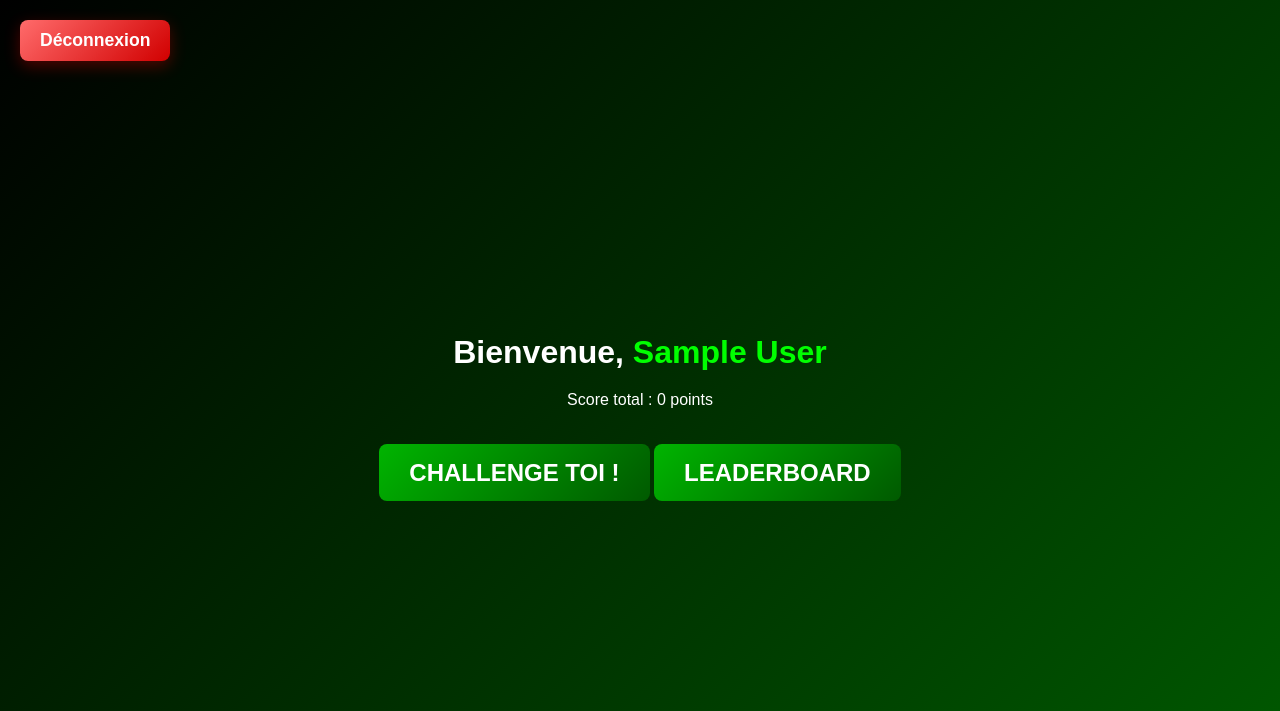
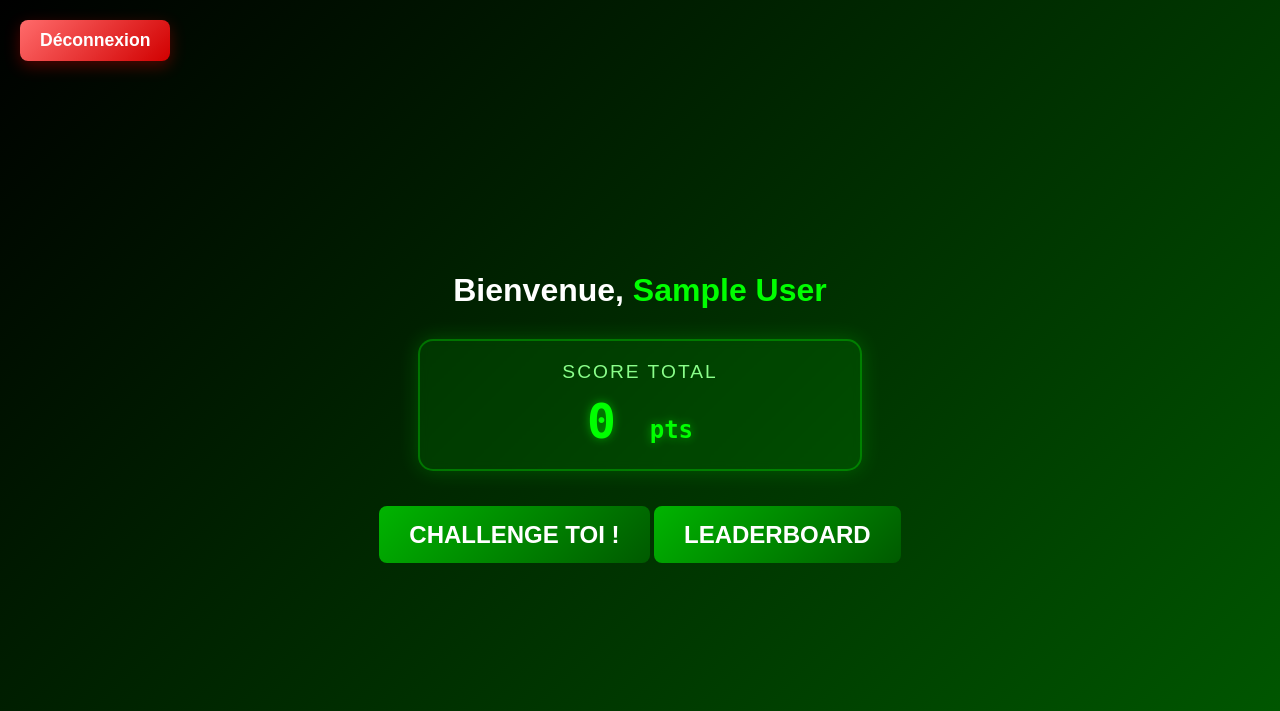
Before and after one commit to zorgue1/ProjetS-curit-, a PHP site: the page made by PHP/premièrePage.php in a window 1280 px wide. Shown: the top 711 px of the page. Run offline with PHP 8.4, Linux system fonts and the light colour scheme; the visitor is signed in with stand-in values (Sample User, id 1); data that the repository does not hold is empty.

Commit message:
CSS score

```diff
--- a/CSS/premièrePage.css
+++ b/CSS/premièrePage.css
@@ -35,32 +35,45 @@ body {
   font-weight: bold;
 }
 
-/* Barre de progression */
-.progress-section {
-  text-align: left;
-  margin-top: 20px;
+.score-section {
+  background: rgba(0, 255, 0, 0.1);
+  border: 2px solid rgba(0, 255, 0, 0.3);
+  border-radius: 15px;
+  padding: 20px;
+  margin: 30px auto;
+  max-width: 400px;
+  text-align: center;
+  backdrop-filter: blur(5px);
+  box-shadow: 0 0 20px rgba(0, 255, 0, 0.2);
+  transition: all 0.3s ease;
 }
 
-.progress-section label {
-  font-size: 1.2rem;
-  margin-bottom: 10px;
-  display: block;
+.score-section:hover {
+  transform: translateY(-5px);
+  box-shadow: 0 5px 25px rgba(0, 255, 0, 0.3);
 }
 
-.progress-container {
-  background: rgba(255, 255, 255, 0.2);
-  border-radius: 15px;
-  height: 20px;
-  position: relative;
-  overflow: hidden;
+.score-label {
+  font-size: 1.2rem;
+  color: #8aff8a;
+  margin-bottom: 10px;
+  text-transform: uppercase;
+  letter-spacing: 2px;
 }
 
-#progress-bar {
-  background: linear-gradient(90deg, #00ff00, #007700);
-  height: 100%;
-  width: 0%; /* Dynamique : à ajuster avec JS */
-  transition: width 0.5s ease-in-out;
-  border-radius: 15px;
+.score-value {
+  font-size: 3rem;
+  font-weight: bold;
+  color: #00ff00;
+  text-shadow: 0 0 10px rgba(0, 255, 0, 0.5);
+  margin: 0;
+  font-family: 'Monospace', 'Courier New', monospace;
+}
+
+.score-unit {
+  font-size: 1.5rem;
+  color: #8aff8a;
+  margin-left: 5px;
 }
 
 /* Texte des points */
--- a/PHP/premièrePage.php
+++ b/PHP/premièrePage.php
@@ -49,11 +49,15 @@ $conn->close();
   <div class="container">
     <!-- Informations de l'utilisateur -->
     <div class="user-info">
-      <h1>Bienvenue, <span id="user-name"><?php echo htmlspecialchars($_SESSION['user_name'] ?? 'Utilisateur'); ?></span></h1>
+    <h1>Bienvenue, <span id="user-name"><?php echo htmlspecialchars($_SESSION['user_name'] ?? 'Utilisateur'); ?></span></h1>
       <div class="score-section">
-        <p>Score total : <?php echo $total_score; ?> points</p>
-      </div>
+        <div class="score-label">Score total</div>
+        <div class="score-value">
+            <?php echo $total_score; ?>
+            <span class="score-unit">pts</span>
+        </div>
     </div>
+  </div>
 
     <!-- Boutons centraux -->
     <div class="challenge-button">
```
